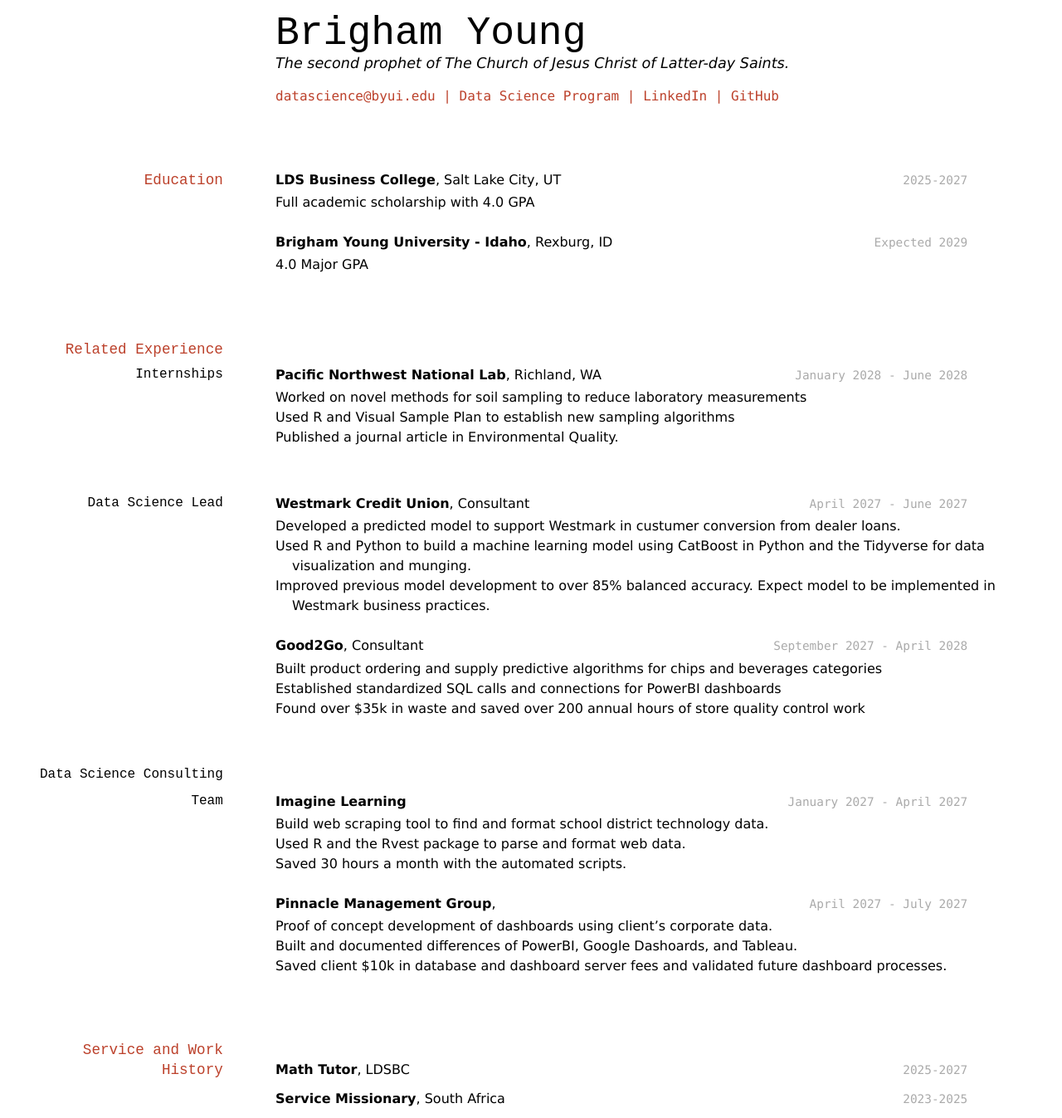
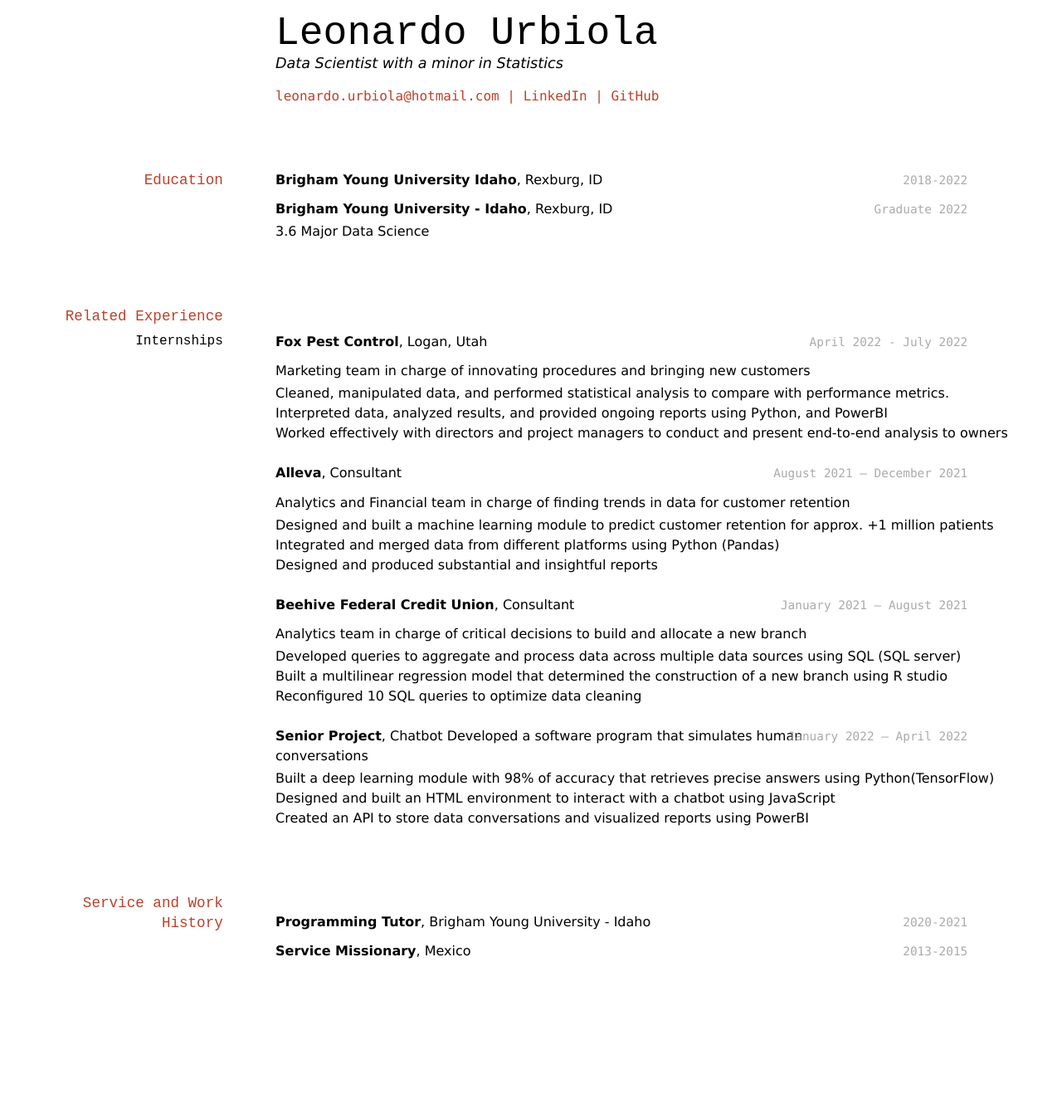
Before and after one commit to Leonardoup11/Urbiola_Resume, a Jekyll site: the page built from docs/index.md, in a window 1280 px wide. Shown: the whole page at 83% size. Built offline with Jekyll 4.4.1, drawn with Linux system fonts in a browser that asks for light colours; after the commit the page ends 1169 px from its top, so only the background shows below that.

Commit message:
Templet Edited

```diff
--- a/docs/index.md
+++ b/docs/index.md
@@ -1,84 +1,79 @@
 ---
 layout: cv
-title: Brigham Young's Resume
+title: Leonardo Urbiola's Resume
 ---
-# Brigham Young
-The second prophet of The Church of Jesus Christ of Latter-day Saints.
+
+
+# Leonardo Urbiola
+Data Scientist with a minor in Statistics
 
 <div id="webaddress">
-<a href="datascience@byui.edu">datascience@byui.edu</a>
-| <a href="https://byuidatascience.github.io/development.html">Data Science Program</a>
-| <a href="https://www.linkedin.com/groups/13537407/">LinkedIn</a>
-| <a href="https://github.com/byuids-resumes">GitHub</a>
+<a href="leonardo.urbiola@hotmail.com">leonardo.urbiola@hotmail.com</a>
+| <a href="https://www.linkedin.com/in/leonardo-urbiola/">LinkedIn</a>
+| <a href="https://github.com/Leonardoup11">GitHub</a>
 </div>
 
 <!-- https://www.monique.tech/the-art-of-markdown -->
 
 ## Education
 
-`2025-2027`
-__LDS Business College__, Salt Lake City, UT
+`2018-2022`
+__Brigham Young University Idaho__, Rexburg, ID
 
-- Full academic scholarship with 4.0 GPA
-
-`Expected 2029`
+`Graduate 2022`
 __Brigham Young University - Idaho__, Rexburg, ID
 
-- 4.0 Major GPA
+- 3.6 Major Data Science
 
 
 ## Related Experience
 
 ### Internships
 
-`January 2028 - June 2028`
-__Pacific Northwest National Lab__, Richland, WA
+`April 2022 - July 2022`
+__Fox Pest Control__, Logan, Utah
 
-- Worked on novel methods for soil sampling to reduce laboratory measurements
-- Used R and Visual Sample Plan to establish new sampling algorithms
-- Published a journal article in Environmental Quality.
+Marketing team in charge of innovating procedures and bringing new customers
+-	Cleaned, manipulated data, and performed statistical analysis to compare with performance metrics.
+-	Interpreted data, analyzed results, and provided ongoing reports using  Python, and PowerBI
+-	Worked effectively with directors and project managers to conduct and present end-to-end analysis to owners
 
-### Data Science Lead
 
-`April 2027 - June 2027`
-__Westmark Credit Union__, Consultant
+`August 2021 – December 2021`
+__Alleva__, Consultant
 
-- Developed a predicted model to support Westmark in custumer conversion from dealer loans.
-- Used R and Python to build a machine learning model using CatBoost in Python and the Tidyverse for data visualization and munging.
-- Improved previous model development to over 85% balanced accuracy. Expect model to be implemented in Westmark business practices.
+Analytics and Financial team in charge of finding trends in data for customer retention
+-	Designed and built a machine learning module to predict customer retention for approx. +1 million patients
+-	Integrated and merged data from different platforms using Python (Pandas)
+-	Designed and produced substantial and insightful reports
 
-`September 2027 - April 2028`
-__Good2Go__, Consultant
 
-- Built product ordering and supply predictive algorithms for chips and beverages categories
-- Established standardized SQL calls and connections for PowerBI dashboards
-- Found over $35k in waste and saved over 200 annual hours of store quality control work
+`January 2021 – August 2021`
+__Beehive Federal  Credit Union__, Consultant
 
-### Data Science Consulting Team
+Analytics team in charge of critical decisions to build and allocate a new branch
+-	Developed queries to aggregate and process data across multiple data sources using SQL (SQL server)
+-	Built a multilinear regression model that determined the construction of a new branch using R studio
+-	Reconfigured 10 SQL queries to optimize data cleaning
 
-`January 2027 - April 2027`
-__Imagine Learning__
 
-- Build web scraping tool to find and format school district technology data.
-- Used R and the Rvest package to parse and format web data.
-- Saved 30 hours a month with the automated scripts.
+`January 2022 – April 2022`
+__Senior Project__, Chatbot
+Developed a software program that simulates human conversations
+-	Built a deep learning module with 98% of accuracy that retrieves precise answers using Python(TensorFlow)
+-	Designed and built an HTML environment to interact with a chatbot using JavaScript
+-	Created an API to store data conversations and visualized reports using PowerBI
 
-`April 2027 - July 2027`
-__Pinnacle Management Group__,
-
-- Proof of concept development of dashboards using client's corporate data.
-- Built and documented differences of PowerBI, Google Dashoards, and Tableau.
-- Saved client $10k in database and dashboard server fees and validated future dashboard processes.
 
 
 ## Service and Work History
 
-`2025-2027`
-__Math Tutor__, LDSBC
+`2020-2021`
+__Programming Tutor__, Brigham Young University - Idaho
 
 
-`2023-2025`
-__Service Missionary__, South Africa
+`2013-2015`
+__Service Missionary__, Mexico
 
 
 
```
Also changed, not shown: docs/_layouts/urb.png (added), docs/media/urb.png (added), docs/urb.png (added), urb.png (added), 2 other files.
